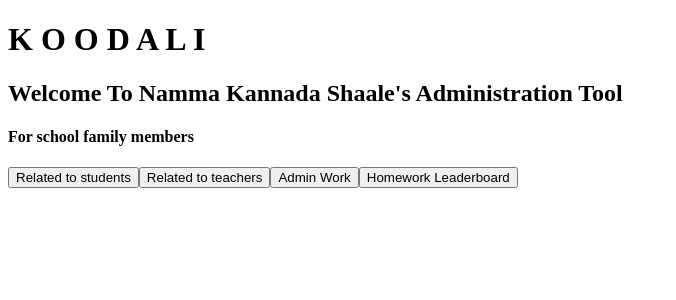
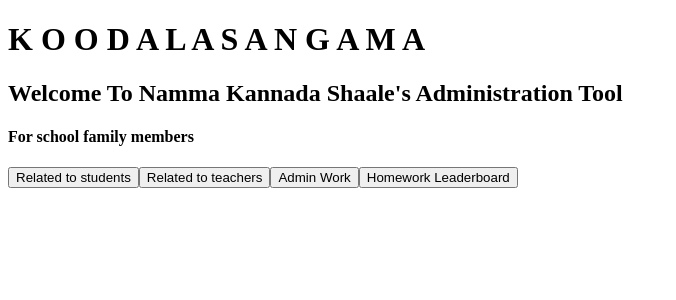
Before and after one commit to samhithagjois/koodali, an Angular app in the folder koodali-frontend/: page / in a window 1280 px wide. Shown: the top 300 px of the page, without its empty margins (0-676 px from the left). Built offline with nearby package versions, Linux system fonts and the light colour scheme.

Commit message:
oh and I changed the name of the application from Koodali to Koodalasangama (not amma being caste-inclusive we stannnnn)

```diff
--- a/koodali-frontend/src/app/features/home-view/home-view.html
+++ b/koodali-frontend/src/app/features/home-view/home-view.html
@@ -1,7 +1,6 @@
-<h1>K O O D A L I</h1>
+<h1> K O O D A L A S A N G A M A </h1>
 
 <h2>Welcome To Namma Kannada Shaale's Administration Tool</h2>
-
 
 
 <h4>For school family members</h4>
```
